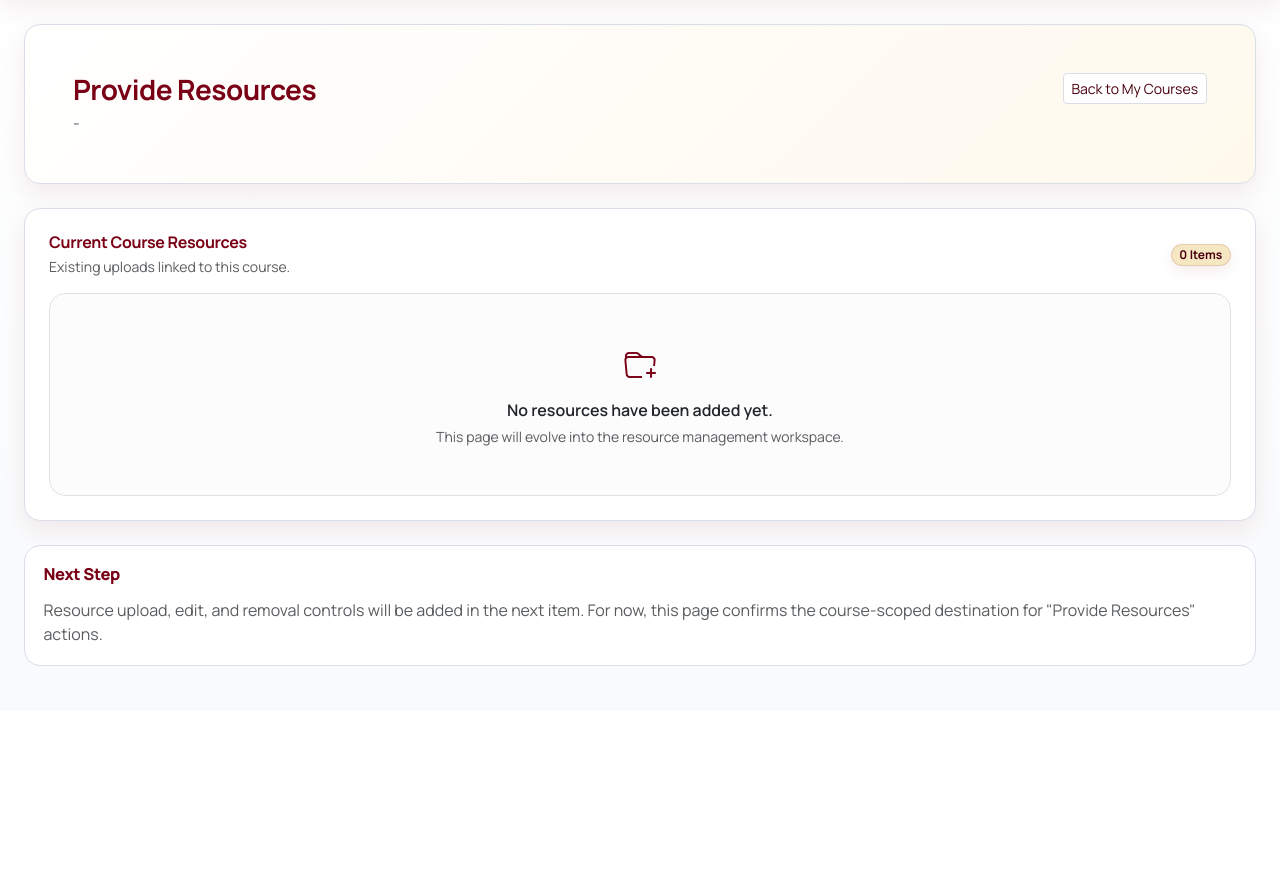
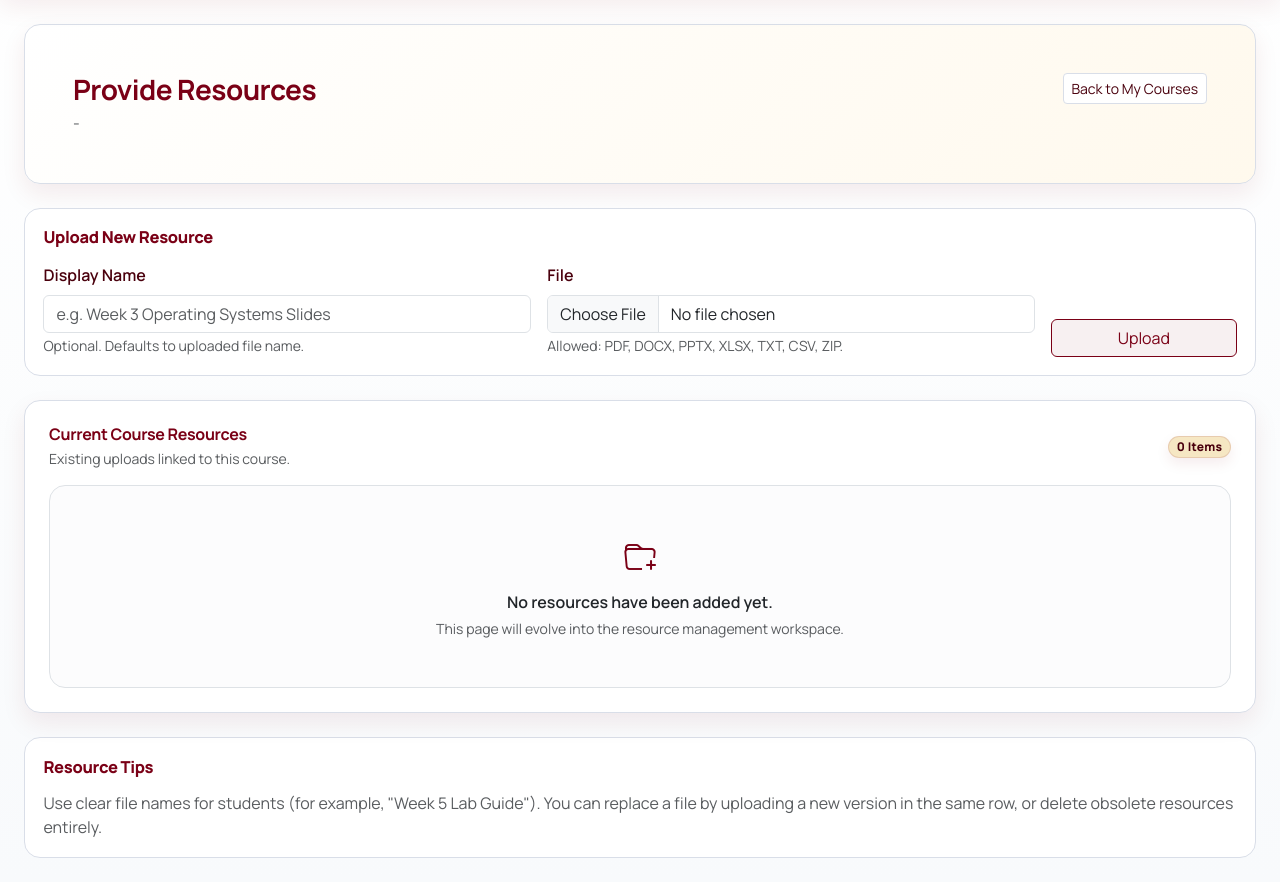
Before and after one commit to Kyei1/USTED_STUDENTS_PORTAL, a Flask app: template templates/lecturer/course_resources.html in a window 1280 px wide. Shown: the part 89-971 px from the top of the page. Before the commit the page ends 755 px from the top, so only its background shows below. Run offline with Flask 3, Linux system fonts and the light colour scheme; the template is opened without the code that fills it, so the values that code supplies are empty.

Commit message:
Refactor application setup and database initialization
- Updated `create_app` function to accept a `database_uri` parameter for flexibility in database configuration.
- Aligned database path in `database.py` with the Flask app's instance directory.
- Modified `init_db.py` to utilize the application context for database initialization and seeding.
- Enhanced `reset_db.py` to provide clearer output messages during database reset and seeding.
- Introduced course resource upload, update, and delete functionality in `lecturer_bp.py` with appropriate file handling.
- Added helper functions for file management in course resources.
- Improved student dashboard logic to resolve current academic periods more efficiently.
- Updated CSS styles for better UI consistency across lecturer templates.
- Refined lecturer templates to enhance user experience with improved resource management features.
- Implemented comprehensive CRUD tests for course resources in `test_lecturer_smoke.py`.
- Adjusted student smoke tests to align with the new application structure and database setup.

```diff
--- a/app.py
+++ b/app.py
@@ -28,13 +28,13 @@ def _warn_if_legacy_grade_schema(app):
         app.logger.warning("Grade schema compatibility check skipped: %s", exc)
 
 
-def create_app():
+def create_app(database_uri=None):
     """Application factory for the USTED Students Portal."""
     app = Flask(__name__)
 
     # Configuration
     app.secret_key = os.environ.get('SECRET_KEY', 'change-this-secret-key-in-production')
-    app.config['SQLALCHEMY_DATABASE_URI'] = 'sqlite:///usted_portal.db'
+    app.config['SQLALCHEMY_DATABASE_URI'] = database_uri or 'sqlite:///usted_portal.db'
     app.config['SQLALCHEMY_TRACK_MODIFICATIONS'] = False
 
     # Initialize database with app
--- a/database.py
+++ b/database.py
@@ -1,6 +1,8 @@
 import sqlite3
+from pathlib import Path
 
-DATABASE = 'students_portal.db'
+# Keep legacy sqlite helper aligned with the Flask app database location.
+DATABASE = str(Path('instance') / 'usted_portal.db')
 
 
 def get_db_connection():
--- a/reset_db.py
+++ b/reset_db.py
@@ -49,9 +49,9 @@ def reset_database():
 		seed_initial_data(reset_schema=False)
 
 		print("\n" + "="*70)
-		print("✅ DATABASE RESET AND SEED COMPLETE")
+		print(" DATABASE RESET AND SEED COMPLETE")
 		print("="*70)
-		print("\n📝 Next Steps:")
+		print("\n Next Steps:")
 		print("  1. Run 'python app.py' to start the portal")
 		print("  2. Login credentials:")
 		print("     - Student ID: USD260012")
--- a/routes/lecturer_bp.py
+++ b/routes/lecturer_bp.py
@@ -3,11 +3,14 @@
 from functools import wraps
 from decimal import Decimal
 from werkzeug.security import generate_password_hash
+from werkzeug.utils import secure_filename
 
-from flask import Blueprint, render_template, session, redirect, url_for, flash, request, Response
+from flask import Blueprint, render_template, session, redirect, url_for, flash, request, Response, current_app
 from sqlalchemy import func
 import csv
+import os
 from io import StringIO
+from uuid import uuid4
 
 from models import Lecturer, CourseLecturer, Course, Enrollment, Student, Grade, SupportTicket, Announcement, Resource, db
 from services.gpa_service import score_to_letter, scaled_exam_score
@@ -24,6 +27,10 @@ lecturer_bp = Blueprint(
     __name__,
     url_prefix='/lecturer',
 )
+
+ALLOWED_RESOURCE_EXTENSIONS = {
+    'pdf', 'doc', 'docx', 'ppt', 'pptx', 'xls', 'xlsx', 'txt', 'csv', 'zip'
+}
 
 
 def lecturer_login_required(view_func):
@@ -43,6 +50,59 @@ def get_current_lecturer():
     if not lecturer_id:
         return None
     return Lecturer.query.filter_by(staff_id=lecturer_id).first()
+
+
+def _lecturer_course_allocation(staff_id, course_code):
+    """Resolve a lecturer's latest allocation row for a course."""
+    return (
+        CourseLecturer.query
+        .join(Course, Course.course_code == CourseLecturer.course_code)
+        .filter(
+            CourseLecturer.staff_id == staff_id,
+            CourseLecturer.course_code == course_code,
+        )
+        .order_by(CourseLecturer.academic_year.desc())
+        .first()
+    )
+
+
+def _save_course_resource_file(file_storage, course_code):
+    """Persist an uploaded resource file and return web path and original filename."""
+    original_name = secure_filename((file_storage.filename or '').strip())
+    if not original_name:
+        raise ValueError('Select a file to upload.')
+
+    extension = original_name.rsplit('.', 1)[-1].lower() if '.' in original_name else ''
+    if extension not in ALLOWED_RESOURCE_EXTENSIONS:
+        raise ValueError('Unsupported file type. Upload PDF, DOCX, PPTX, XLSX, TXT, CSV, or ZIP.')
+
+    course_segment = secure_filename(course_code.lower()) or 'course'
+    relative_dir = os.path.join('uploads', 'course_resources', course_segment)
+    absolute_dir = os.path.join(current_app.static_folder, relative_dir)
+    os.makedirs(absolute_dir, exist_ok=True)
+
+    stored_name = f"{uuid4().hex}_{original_name}"
+    absolute_file_path = os.path.join(absolute_dir, stored_name)
+    file_storage.save(absolute_file_path)
+
+    web_path = f"/static/{relative_dir.replace(os.sep, '/')}/{stored_name}"
+    return web_path, original_name
+
+
+def _delete_local_resource_file(file_path):
+    """Delete a locally stored resource file if it belongs to static uploads."""
+    if not file_path or not file_path.startswith('/static/uploads/course_resources/'):
+        return
+
+    relative_path = file_path.replace('/static/', '', 1)
+    absolute_path = os.path.abspath(os.path.join(current_app.root_path, 'static', relative_path))
+    static_root = os.path.abspath(current_app.static_folder)
+
+    if not absolute_path.startswith(static_root):
+        return
+
+    if os.path.isfile(absolute_path):
+        os.remove(absolute_path)
 
 
 @lecturer_bp.route('/dashboard')
@@ -630,16 +690,7 @@ def course_resources(course_code):
         flash('Lecturer record not found. Please log in again.', 'danger')
         return redirect(url_for('public.login'))
 
-    allocation = (
-        CourseLecturer.query
-        .join(Course, Course.course_code == CourseLecturer.course_code)
-        .filter(
-            CourseLecturer.staff_id == lecturer.staff_id,
-            CourseLecturer.course_code == course_code,
-        )
-        .order_by(CourseLecturer.academic_year.desc())
-        .first()
-    )
+    allocation = _lecturer_course_allocation(lecturer.staff_id, course_code)
     if not allocation:
         flash('You are not assigned to this course.', 'danger')
         return redirect(url_for('lecturer.my_courses'))
@@ -660,6 +711,130 @@ def course_resources(course_code):
         allocation=allocation,
         resources=resources,
     )
+
+
+@lecturer_bp.route('/course/<course_code>/resources/upload', methods=['POST'])
+@lecturer_login_required
+def upload_course_resource(course_code):
+    """Upload a course resource for a lecturer-owned course."""
+    lecturer = get_current_lecturer()
+    if not lecturer:
+        session.clear()
+        flash('Lecturer record not found. Please log in again.', 'danger')
+        return redirect(url_for('public.login'))
+
+    allocation = _lecturer_course_allocation(lecturer.staff_id, course_code)
+    if not allocation:
+        flash('You are not assigned to this course.', 'danger')
+        return redirect(url_for('lecturer.my_courses'))
+
+    upload = request.files.get('resource_file')
+    resource_label = (request.form.get('resource_label') or '').strip()
+
+    if not upload or not upload.filename:
+        flash('Select a file before uploading.', 'warning')
+        return redirect(url_for('lecturer.course_resources', course_code=course_code))
+
+    try:
+        file_path, original_name = _save_course_resource_file(upload, course_code)
+    except ValueError as exc:
+        flash(str(exc), 'danger')
+        return redirect(url_for('lecturer.course_resources', course_code=course_code))
+
+    resource = Resource(
+        course_code=course_code,
+        department_id=allocation.course.department_id,
+        file_name=resource_label or original_name,
+        resource_type='Course',
+        file_path=file_path,
+    )
+    db.session.add(resource)
+    db.session.commit()
+    flash('Course resource uploaded successfully.', 'success')
+    return redirect(url_for('lecturer.course_resources', course_code=course_code))
+
+
+@lecturer_bp.route('/course/<course_code>/resources/<int:resource_id>/update', methods=['POST'])
+@lecturer_login_required
+def update_course_resource(course_code, resource_id):
+    """Update a resource label and optionally replace the uploaded file."""
+    lecturer = get_current_lecturer()
+    if not lecturer:
+        session.clear()
+        flash('Lecturer record not found. Please log in again.', 'danger')
+        return redirect(url_for('public.login'))
+
+    allocation = _lecturer_course_allocation(lecturer.staff_id, course_code)
+    if not allocation:
+        flash('You are not assigned to this course.', 'danger')
+        return redirect(url_for('lecturer.my_courses'))
+
+    resource = (
+        Resource.query
+        .filter_by(resource_id=resource_id, course_code=course_code, resource_type='Course')
+        .first()
+    )
+    if not resource:
+        flash('Resource record not found for this course.', 'danger')
+        return redirect(url_for('lecturer.course_resources', course_code=course_code))
+
+    resource_label = (request.form.get('resource_label') or '').strip()
+    replacement = request.files.get('resource_file')
+
+    if not resource_label and (not replacement or not replacement.filename):
+        flash('No changes detected for this resource.', 'warning')
+        return redirect(url_for('lecturer.course_resources', course_code=course_code))
+
+    if resource_label:
+        resource.file_name = resource_label
+
+    if replacement and replacement.filename:
+        try:
+            file_path, _ = _save_course_resource_file(replacement, course_code)
+        except ValueError as exc:
+            flash(str(exc), 'danger')
+            return redirect(url_for('lecturer.course_resources', course_code=course_code))
+
+        old_path = resource.file_path
+        resource.file_path = file_path
+        _delete_local_resource_file(old_path)
+
+    db.session.commit()
+    flash('Course resource updated successfully.', 'success')
+    return redirect(url_for('lecturer.course_resources', course_code=course_code))
+
+
+@lecturer_bp.route('/course/<course_code>/resources/<int:resource_id>/delete', methods=['POST'])
+@lecturer_login_required
+def delete_course_resource(course_code, resource_id):
+    """Delete a course resource from lecturer scope."""
+    lecturer = get_current_lecturer()
+    if not lecturer:
+        session.clear()
+        flash('Lecturer record not found. Please log in again.', 'danger')
+        return redirect(url_for('public.login'))
+
+    allocation = _lecturer_course_allocation(lecturer.staff_id, course_code)
+    if not allocation:
+        flash('You are not assigned to this course.', 'danger')
+        return redirect(url_for('lecturer.my_courses'))
+
+    resource = (
+        Resource.query
+        .filter_by(resource_id=resource_id, course_code=course_code, resource_type='Course')
+        .first()
+    )
+    if not resource:
+        flash('Resource record not found for this course.', 'danger')
+        return redirect(url_for('lecturer.course_resources', course_code=course_code))
+
+    old_path = resource.file_path
+    db.session.delete(resource)
+    db.session.commit()
+    _delete_local_resource_file(old_path)
+
+    flash('Course resource deleted successfully.', 'success')
+    return redirect(url_for('lecturer.course_resources', course_code=course_code))
 
 
 @lecturer_bp.route('/resource-management')
--- a/static/css/dashboard.css
+++ b/static/css/dashboard.css
@@ -159,6 +159,11 @@
     box-shadow: 0 10px 24px rgba(122, 0, 22, 0.08);
 }
 
+.dashboard-greeting-strip {
+    border-bottom: 1px solid rgba(122, 0, 22, 0.14);
+    background: transparent;
+}
+
 .kpi-card {
     border-color: #e9edf3;
 }
@@ -260,6 +265,30 @@
 .dashboard-outline-btn:hover {
     background: var(--usted-maroon);
     color: #fff;
+}
+
+.dashboard-accent-btn {
+    background: var(--usted-gold);
+    color: var(--usted-ink);
+    border: 1px solid rgba(176, 126, 0, 0.35);
+    font-weight: 700;
+}
+
+.dashboard-accent-btn:hover {
+    background: #c8910e;
+    color: var(--usted-ink);
+}
+
+.dashboard-danger-btn {
+    background: #fff;
+    color: #b42318;
+    border: 1px solid rgba(180, 35, 24, 0.35);
+    font-weight: 700;
+}
+
+.dashboard-danger-btn:hover {
+    background: rgba(180, 35, 24, 0.08);
+    color: #8c1a12;
 }
 
 .course-workload-grid,
--- a/templates/lecturer/course_resources.html
+++ b/templates/lecturer/course_resources.html
@@ -17,6 +17,25 @@
     </div>
 </section>
 
+<section class="panel-card mb-4">
+    <h2 class="panel-title mb-3">Upload New Resource</h2>
+    <form method="post" action="{{ url_for('lecturer.upload_course_resource', course_code=allocation.course.course_code) }}" enctype="multipart/form-data" class="row g-3 align-items-end">
+        <div class="col-12 col-lg-5">
+            <label for="resource_label" class="form-label fw-semibold">Display Name</label>
+            <input id="resource_label" name="resource_label" type="text" class="form-control" placeholder="e.g. Week 3 Operating Systems Slides">
+            <small class="text-muted">Optional. Defaults to uploaded file name.</small>
+        </div>
+        <div class="col-12 col-lg-5">
+            <label for="resource_file" class="form-label fw-semibold">File</label>
+            <input id="resource_file" name="resource_file" type="file" class="form-control" required>
+            <small class="text-muted">Allowed: PDF, DOCX, PPTX, XLSX, TXT, CSV, ZIP.</small>
+        </div>
+        <div class="col-12 col-lg-2 d-grid">
+            <button type="submit" class="btn dashboard-outline-btn">Upload</button>
+        </div>
+    </form>
+</section>
+
 <section class="card dashboard-panel rounded-4 mb-4">
     <div class="card-body p-4">
         <div class="d-flex flex-wrap justify-content-between align-items-center gap-2 mb-3">
@@ -24,7 +43,7 @@
                 <h2 class="h6 fw-bold mb-1" style="color: var(--usted-maroon);">Current Course Resources</h2>
                 <p class="text-muted mb-0 small">Existing uploads linked to this course.</p>
             </div>
-            <span class="badge rounded-pill" style="background: var(--usted-gold-soft); color: var(--usted-ink);">{{ resources|length }} Items</span>
+            <span class="badge rounded-pill theme-badge theme-badge-gold">{{ resources|length }} Items</span>
         </div>
 
         {% if resources %}
@@ -36,9 +55,20 @@
                                 <div class="fw-bold text-dark">{{ resource.file_name }}</div>
                                 <div class="small text-muted">{{ resource.resource_type }}</div>
                             </div>
-                            <span class="badge bg-light text-dark border">{{ resource.upload_date.strftime('%b %d, %Y') if resource.upload_date else '' }}</span>
+                            <span class="badge rounded-pill theme-badge theme-badge-soft">{{ resource.upload_date.strftime('%b %d, %Y') if resource.upload_date else '' }}</span>
                         </div>
-                        <div class="small text-muted mb-2">{{ resource.file_path }}</div>
+                        <div class="small text-muted mb-2 text-truncate">{{ resource.file_path }}</div>
+                        <div class="d-flex flex-wrap gap-2 mb-3">
+                            <a href="{{ resource.file_path }}" target="_blank" rel="noopener" class="btn btn-sm dashboard-ghost-btn">Open</a>
+                        </div>
+                        <form method="post" action="{{ url_for('lecturer.update_course_resource', course_code=allocation.course.course_code, resource_id=resource.resource_id) }}" enctype="multipart/form-data" class="d-grid gap-2 mb-2">
+                            <input type="text" name="resource_label" class="form-control form-control-sm" value="{{ resource.file_name }}" placeholder="Resource name">
+                            <input type="file" name="resource_file" class="form-control form-control-sm">
+                            <button type="submit" class="btn btn-sm dashboard-outline-btn">Save Changes</button>
+                        </form>
+                        <form method="post" action="{{ url_for('lecturer.delete_course_resource', course_code=allocation.course.course_code, resource_id=resource.resource_id) }}" onsubmit="return confirm('Delete this resource? This cannot be undone.');">
+                            <button type="submit" class="btn btn-sm dashboard-danger-btn w-100">Delete</button>
+                        </form>
                     </article>
                 {% endfor %}
             </div>
@@ -49,8 +79,9 @@
                         <tr>
                             <th class="py-3">File</th>
                             <th class="py-3">Type</th>
-                            <th class="py-3">Path</th>
+                            <th class="py-3">Open</th>
                             <th class="py-3 text-end">Uploaded</th>
+                            <th class="py-3">Manage</th>
                         </tr>
                     </thead>
                     <tbody>
@@ -58,8 +89,20 @@
                             <tr>
                                 <td class="fw-semibold">{{ resource.file_name }}</td>
                                 <td>{{ resource.resource_type }}</td>
-                                <td class="text-muted small">{{ resource.file_path }}</td>
+                                <td>
+                                    <a href="{{ resource.file_path }}" target="_blank" rel="noopener" class="btn btn-sm dashboard-ghost-btn">Open</a>
+                                </td>
                                 <td class="text-end text-muted small">{{ resource.upload_date.strftime('%b %d, %Y') if resource.upload_date else '' }}</td>
+                                <td>
+                                    <form method="post" action="{{ url_for('lecturer.update_course_resource', course_code=allocation.course.course_code, resource_id=resource.resource_id) }}" enctype="multipart/form-data" class="d-grid gap-2 mb-2">
+                                        <input type="text" name="resource_label" class="form-control form-control-sm" value="{{ resource.file_name }}" placeholder="Resource name">
+                                        <input type="file" name="resource_file" class="form-control form-control-sm">
+                                        <button type="submit" class="btn btn-sm dashboard-outline-btn">Save</button>
+                                    </form>
+                                    <form method="post" action="{{ url_for('lecturer.delete_course_resource', course_code=allocation.course.course_code, resource_id=resource.resource_id) }}" onsubmit="return confirm('Delete this resource? This cannot be undone.');">
+                                        <button type="submit" class="btn btn-sm dashboard-danger-btn">Delete</button>
+                                    </form>
+                                </td>
                             </tr>
                         {% endfor %}
                     </tbody>
@@ -76,7 +119,7 @@
 </section>
 
 <section class="panel-card">
-    <h2 class="panel-title">Next Step</h2>
-    <p class="text-muted mb-0">Resource upload, edit, and removal controls will be added in the next item. For now, this page confirms the course-scoped destination for "Provide Resources" actions.</p>
+    <h2 class="panel-title">Resource Tips</h2>
+    <p class="text-muted mb-0">Use clear file names for students (for example, "Week 5 Lab Guide"). You can replace a file by uploading a new version in the same row, or delete obsolete resources entirely.</p>
 </section>
 {% endblock %}
--- a/templates/lecturer/dashboard.html
+++ b/templates/lecturer/dashboard.html
@@ -8,15 +8,15 @@
 
 {% block content %}
 <!-- Top Header Area -->
-<section class="dashboard-header-card rounded-4 p-4 p-lg-5 mb-4">
+<section class="dashboard-greeting-strip mb-4 px-1 py-2">
     <div class="d-flex flex-wrap justify-content-between align-items-start gap-4">
         <div>
             <h1 class="h3 fw-bold mb-1" style="color: var(--usted-maroon);">Welcome back, {{ lecturer.first_name }} <span class="greeting-emoji" aria-hidden="true">👋</span></h1>
             <p class="text-muted mb-0">Manage your courses, grading workload, and student helpdesk from this workspace.</p>
         </div>
         <div class="d-flex gap-2">
-            <span class="badge rounded-pill text-bg-light">ID: {{ lecturer.staff_id }}</span>
-            <span class="badge rounded-pill" style="background: rgba(122,0,22,0.12); color: var(--usted-maroon);">{{ lecturer.role }}</span>
+            <span class="badge rounded-pill theme-badge theme-badge-soft">ID: {{ lecturer.staff_id }}</span>
+            <span class="badge rounded-pill theme-badge theme-badge-maroon">{{ lecturer.role }}</span>
         </div>
     </div>
 </section>
```
Also changed, not shown: init_db.py (+12 -25 lines), routes/student_bp.py (+30 -19 lines), seed_db.py (+5 -3 lines), templates/lecturer/academic_helpdesk.html (+11 -11 lines), templates/lecturer/course_roster.html (+14 -14 lines), templates/lecturer/draft_grades.html (+6 -6 lines), templates/lecturer/submission_queue.html (+7 -7 lines), tests/test_lecturer_smoke.py (+57 -7 lines), tests/test_student_smoke.py (+6 -4 lines).
